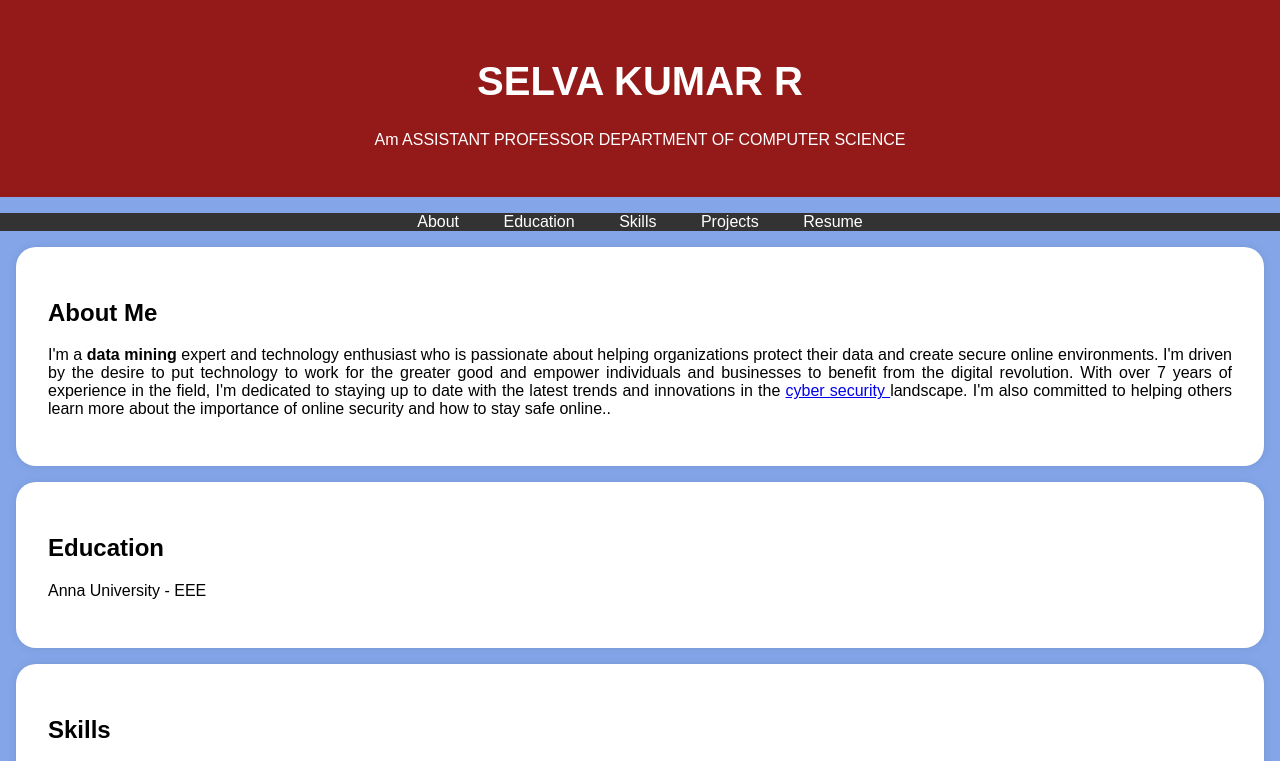
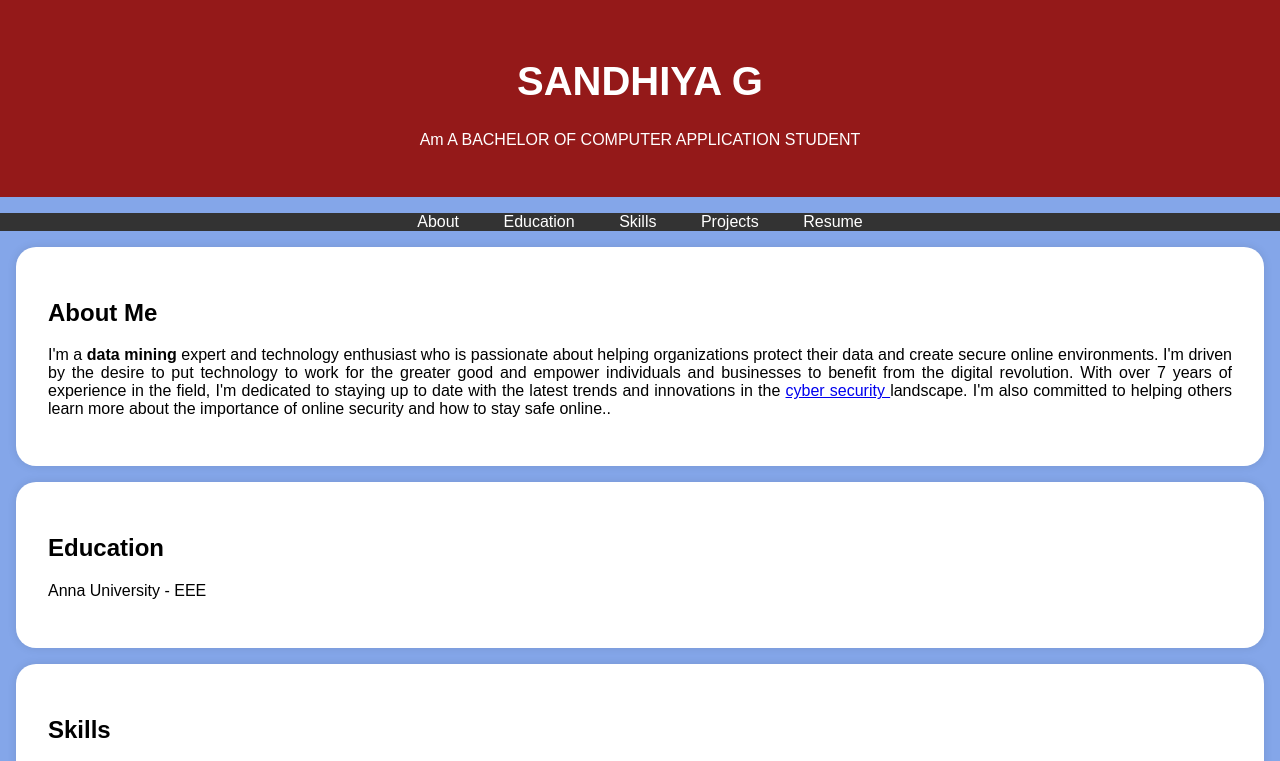
Before and after one commit to sandhiya2209/symmetrical-octo-enigma, a plain HTML site: page index.html in a window 1280 px wide. Shown: the top 761 px of the page. Drawn offline with Linux system fonts and the light colour scheme.

Commit message:
Update index.html

```diff
--- a/index.html
+++ b/index.html
@@ -94,10 +94,10 @@
 <body>
     <header>
         <div class="header-content">
-            <!-- Add your profile picture here -->
+            <!-- IMG_20250329_113634.jpg -->
 
-            <h1>SELVA KUMAR R</h1>
-            <p>Am ASSISTANT PROFESSOR DEPARTMENT OF COMPUTER SCIENCE</p>
+            <h1>SANDHIYA G</h1>
+            <p>Am A BACHELOR OF COMPUTER APPLICATION STUDENT </p>
         </div>
     </header>
 
@@ -170,7 +170,7 @@
     </section>
 
     <footer>
-        <p>&copy; selva Kumar </p>
+        <p>&copy; Sandhiya </p>
     </footer>
 
     <script>
```
